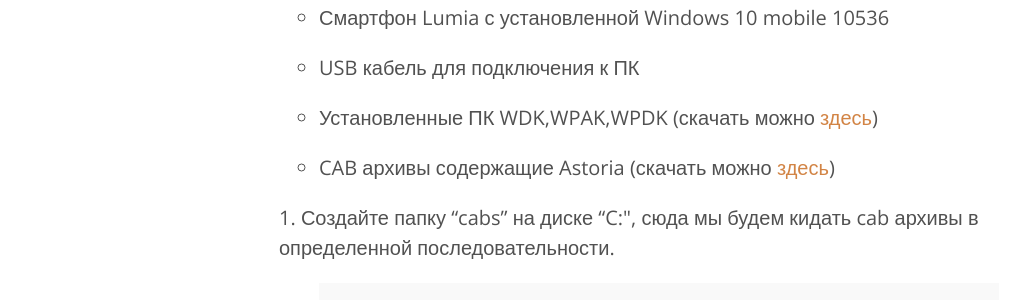
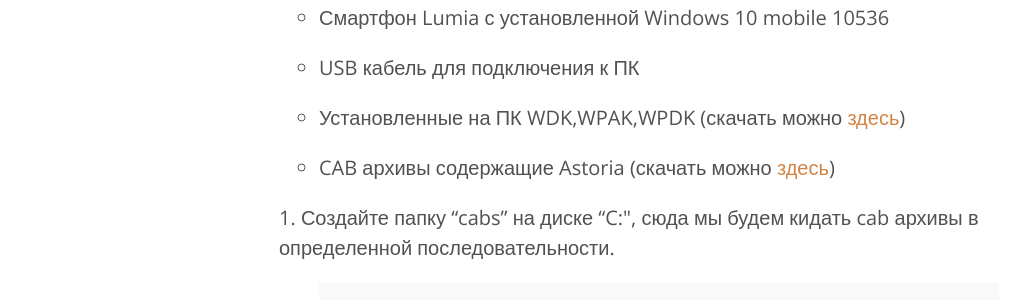
Before and after one commit to vorons/vorons.github.io, a Jekyll site: the page built from _posts/2015-10-05-astoria.markdown, in a window 1280 px wide and 900 px high. Shown: the part 429-729 px from the top of the window, without its empty margins (1-1023 px from the left). Built offline with Jekyll 4.4.1, drawn with Linux system fonts in a browser that asks for light colours; a script that is not in the unit is left out; comment, search, counter and statistics services are not loaded.

```diff
--- a/_posts/2015-10-05-astoria.markdown
+++ b/_posts/2015-10-05-astoria.markdown
@@ -7,7 +7,7 @@
 
 1.  Смартфон Lumia с установленной Windows 10 mobile 10536
 2.  USB кабель для подключения к ПК
-3.  Установленные ПК WDK,WPAK,WPDK (скачать можно [здесь](https://yadi.sk/d/SaVmXicHjVjEE))
+3.  Установленные на ПК WDK,WPAK,WPDK (скачать можно [здесь](https://yadi.sk/d/SaVmXicHjVjEE))
 4.  CAB архивы содержащие Astoria (скачать можно [здесь](https://yadi.sk/d/0yxpzyLIjVj9q))
 
 1\. Создайте папку "cabs" на диске "C:\", сюда мы будем кидать cab архивы в определенной последовательности.
```
